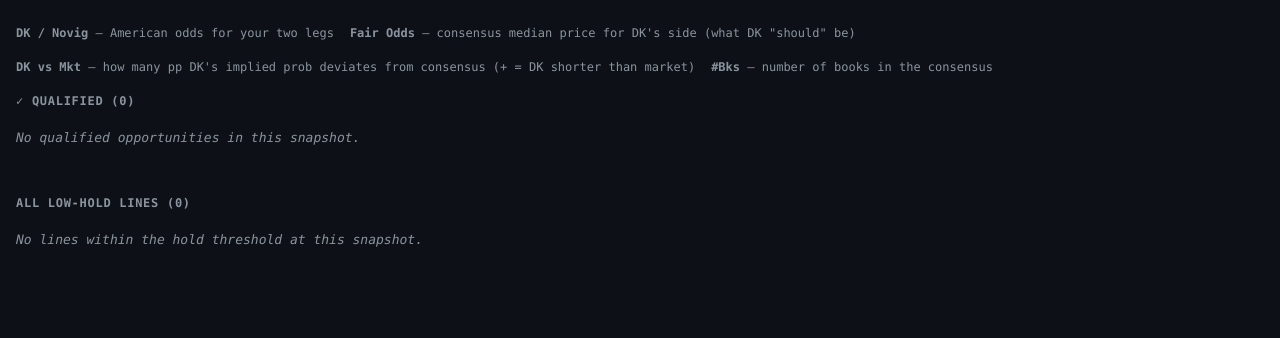
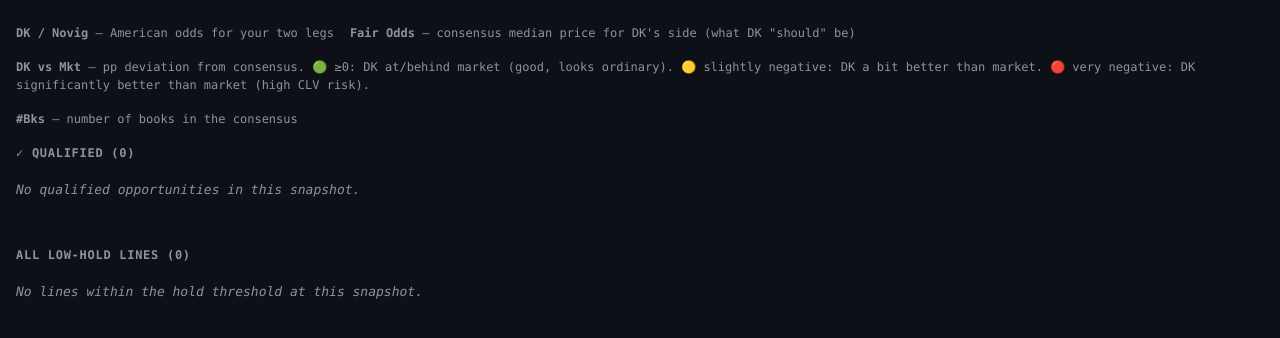
Before and after one commit to aman-anand-27/ev-automation, a Python web app: template src/cno_odds/templates/index.html.j2 in a window 1280 px wide. Shown: the part 79-417 px from the top of the page. Run offline with Jinja, Linux system fonts and the light colour scheme; the template is opened without the code that fills it, so the values that code supplies are empty.

Commit message:
Fix DK vs Mkt direction: green when DK is behind/at market
For account health bets, a positive diff (DK behind market) is fine —
it looks like an ordinary recreational wager with no sharp CLV.
A negative diff means DK is offering a better-than-fair price, which
creates CLV and risks flagging the account as sharp.

- Color: green >= 0, yellow >= -1.5pp, red < -1.5pp
- Qualification: one-sided — only disqualify when diff < -tolerance
  (DK significantly ahead of market). DK being behind market no longer
  triggers disqualification.
- Legend updated to explain the direction clearly.

Co-Authored-By: Claude Sonnet 4.6 <noreply@anthropic.com>

```diff
--- a/src/cno_odds/templates/index.html.j2
+++ b/src/cno_odds/templates/index.html.j2
@@ -121,7 +121,7 @@ tr:hover td { background: rgba(255,255,255,0.025); }
 <div class="legend">
   <span><b>DK / Novig</b> — American odds for your two legs</span>
   <span><b>Fair Odds</b> — consensus median price for DK's side (what DK "should" be)</span>
-  <span><b>DK vs Mkt</b> — how many pp DK's implied prob deviates from consensus (+ = DK shorter than market)</span>
+  <span><b>DK vs Mkt</b> — pp deviation from consensus. 🟢 ≥0: DK at/behind market (good, looks ordinary). 🟡 slightly negative: DK a bit better than market. 🔴 very negative: DK significantly better than market (high CLV risk).</span>
   <span><b>#Bks</b> — number of books in the consensus</span>
 </div>
 
@@ -158,7 +158,7 @@ tr:hover td { background: rgba(255,255,255,0.025); }
       <td class="hold {% if r.hold_pct < 1.0 %}g{% elif r.hold_pct < 2.0 %}y{% else %}r{% endif %}">
         {{ r.hold_pct|round(2) }}%
       </td>
-      <td class="{% if r.consensus_implied_pct is not none %}{% set diff = r.dk_implied_pct - r.consensus_implied_pct %}{% if diff|abs <= 0.5 %}g{% elif diff|abs <= 1.5 %}y{% else %}r{% endif %}{% endif %}">
+      <td class="{% if r.consensus_implied_pct is not none %}{% set diff = r.dk_implied_pct - r.consensus_implied_pct %}{% if diff >= 0 %}g{% elif diff >= -1.5 %}y{% else %}r{% endif %}{% endif %}">
         {% if r.consensus_implied_pct is not none %}
           {{ "%+.1f"|format(r.dk_implied_pct - r.consensus_implied_pct) }}pp
         {% else %}—{% endif %}
@@ -210,7 +210,7 @@ tr:hover td { background: rgba(255,255,255,0.025); }
       <td class="hold {% if r.hold_pct < 1.0 %}g{% elif r.hold_pct < 2.0 %}y{% else %}r{% endif %}">
         {{ r.hold_pct|round(2) }}%
       </td>
-      <td class="{% if r.consensus_implied_pct is not none %}{% set diff = r.dk_implied_pct - r.consensus_implied_pct %}{% if diff|abs <= 0.5 %}g{% elif diff|abs <= 1.5 %}y{% else %}r{% endif %}{% endif %}">
+      <td class="{% if r.consensus_implied_pct is not none %}{% set diff = r.dk_implied_pct - r.consensus_implied_pct %}{% if diff >= 0 %}g{% elif diff >= -1.5 %}y{% else %}r{% endif %}{% endif %}">
         {% if r.consensus_implied_pct is not none %}
           {{ "%+.1f"|format(r.dk_implied_pct - r.consensus_implied_pct) }}pp
         {% else %}—{% endif %}
@@ -273,7 +273,7 @@ tr:hover td { background: rgba(255,255,255,0.025); }
         <td class="hold {% if r.hold_pct < 1.0 %}g{% elif r.hold_pct < 2.0 %}y{% else %}r{% endif %}">
           {{ r.hold_pct|round(2) }}%
         </td>
-        <td class="{% if r.consensus_implied_pct is not none %}{% set diff = r.dk_implied_pct - r.consensus_implied_pct %}{% if diff|abs <= 0.5 %}g{% elif diff|abs <= 1.5 %}y{% else %}r{% endif %}{% endif %}">
+        <td class="{% if r.consensus_implied_pct is not none %}{% set diff = r.dk_implied_pct - r.consensus_implied_pct %}{% if diff >= 0 %}g{% elif diff >= -1.5 %}y{% else %}r{% endif %}{% endif %}">
           {% if r.consensus_implied_pct is not none %}
             {{ "%+.1f"|format(r.dk_implied_pct - r.consensus_implied_pct) }}pp
           {% else %}—{% endif %}
```
Also changed, not shown: src/cno_odds/qualify.py (+6 -2 lines), tests/test_qualify.py (+11 -5 lines).
